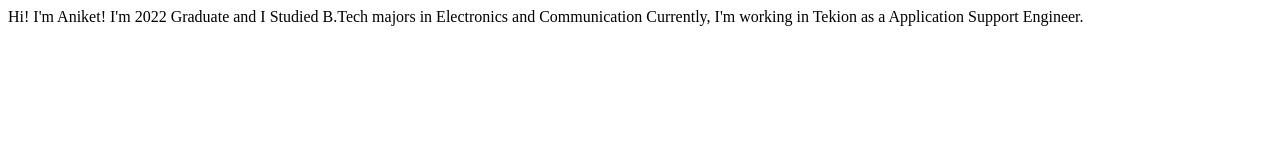
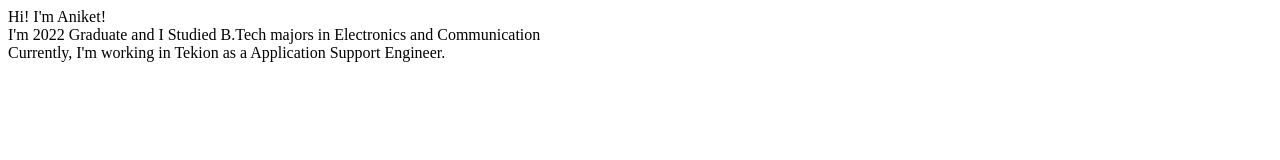
Before and after one commit to aniiket9/portfolio, a plain HTML site: page index.html in a window 1280 px wide. Drawn offline with Linux system fonts and the light colour scheme.

Commit message:
Update index.html

```diff
--- a/index.html
+++ b/index.html
@@ -7,11 +7,11 @@
     <title>Portfolio</title>
 </head>
 <body>
-    Hi! I'm Aniket!
+    Hi! I'm Aniket!  <br>
 
-    I'm 2022 Graduate and I Studied B.Tech majors in Electronics and Communication
+    I'm 2022 Graduate and I Studied B.Tech majors in Electronics and Communication <br>
 
-    Currently, I'm working in Tekion as a Application Support Engineer.
+    Currently, I'm working in Tekion as a Application Support Engineer. <br>
 
 </body>
 </html>
```
